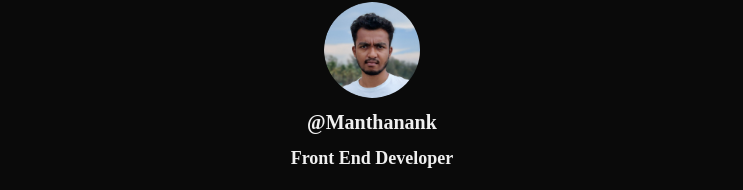
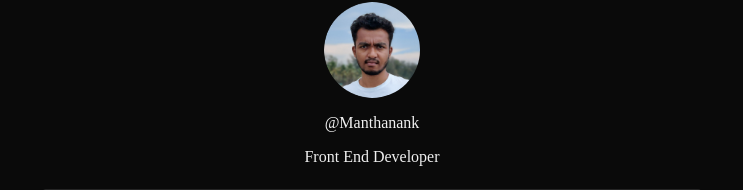
Before and after one commit to manthanank/linktree-clone-angular, an Angular app: page / in a window 1280 px wide. Shown: the part 80-270 px from the top of the page, without its empty margins (268-1011 px from the left). Built offline with nearby package versions, Linux system fonts and the light colour scheme.

Commit message:
update seo changes

```diff
--- a/src/app/app.component.html
+++ b/src/app/app.component.html
@@ -12,17 +12,17 @@
       </div>
     </div>
     <div class="image-container">
-      <img ngSrc="/assets/images/picture.png" width="100" height="200" priority alt="">
+      <img ngSrc="/assets/images/picture.png" width="100" height="100" priority alt="">
     </div>
     <div class="text-container">
-      <h1>@{{item.name}}</h1>
-      <h6>{{item.desc}}</h6>
+      <p class="text-md">@{{item.name}}</p>
+      <p class="text-2xl">{{item.desc}}</p>
     </div>
 
     <div class="tile-container" *ngFor="let item of data[0].links">
       <a class="tile" href={{item.url}} target="_blank">
         <div class="icon">
-          <img src={{item.icon}} alt="">
+          <img src={{item.icon}} alt="app logo">
         </div>
         <p>{{item.name}}</p>
         <a class="tile-share-button" href={{item.url}} target="_blank" aria-label="link">
```
